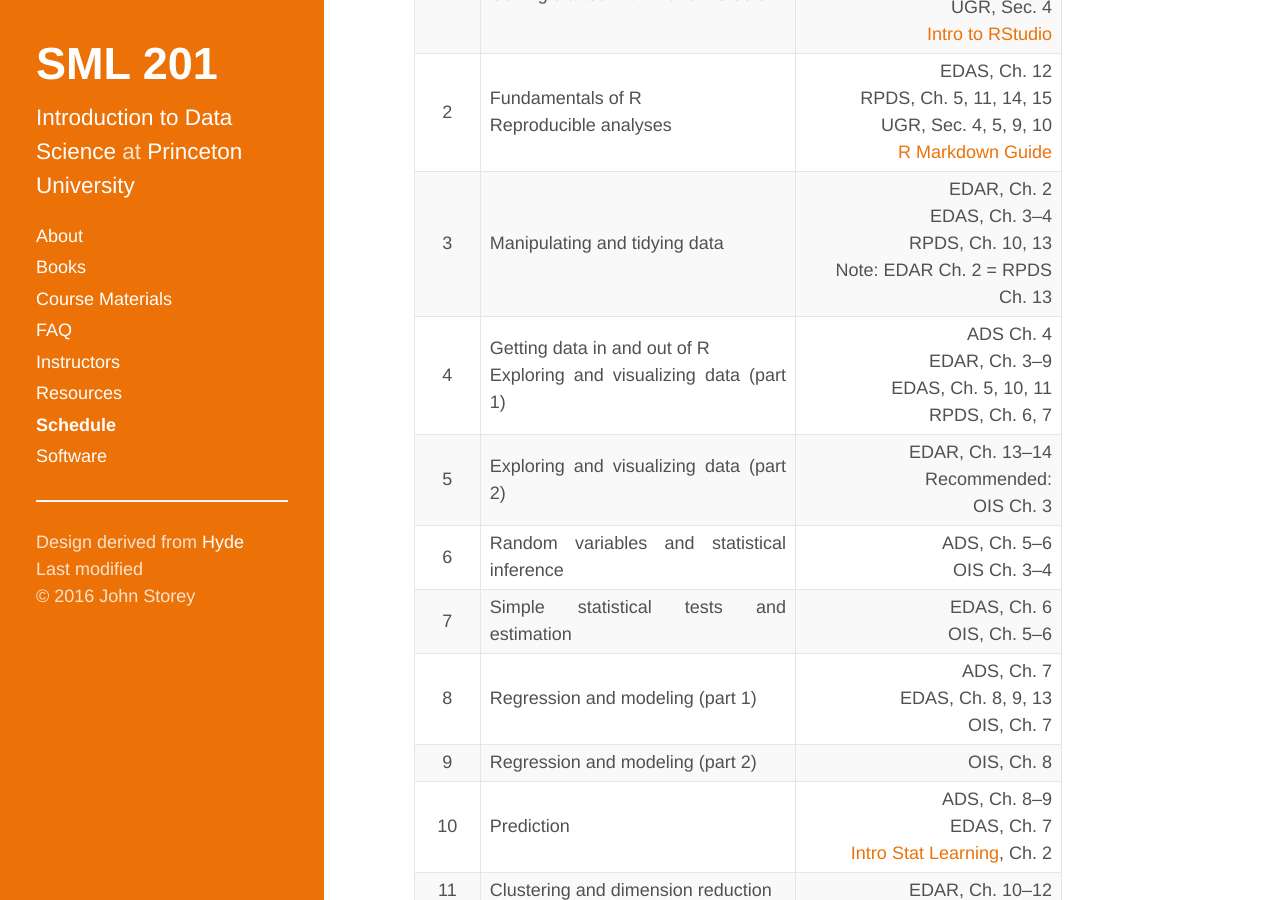
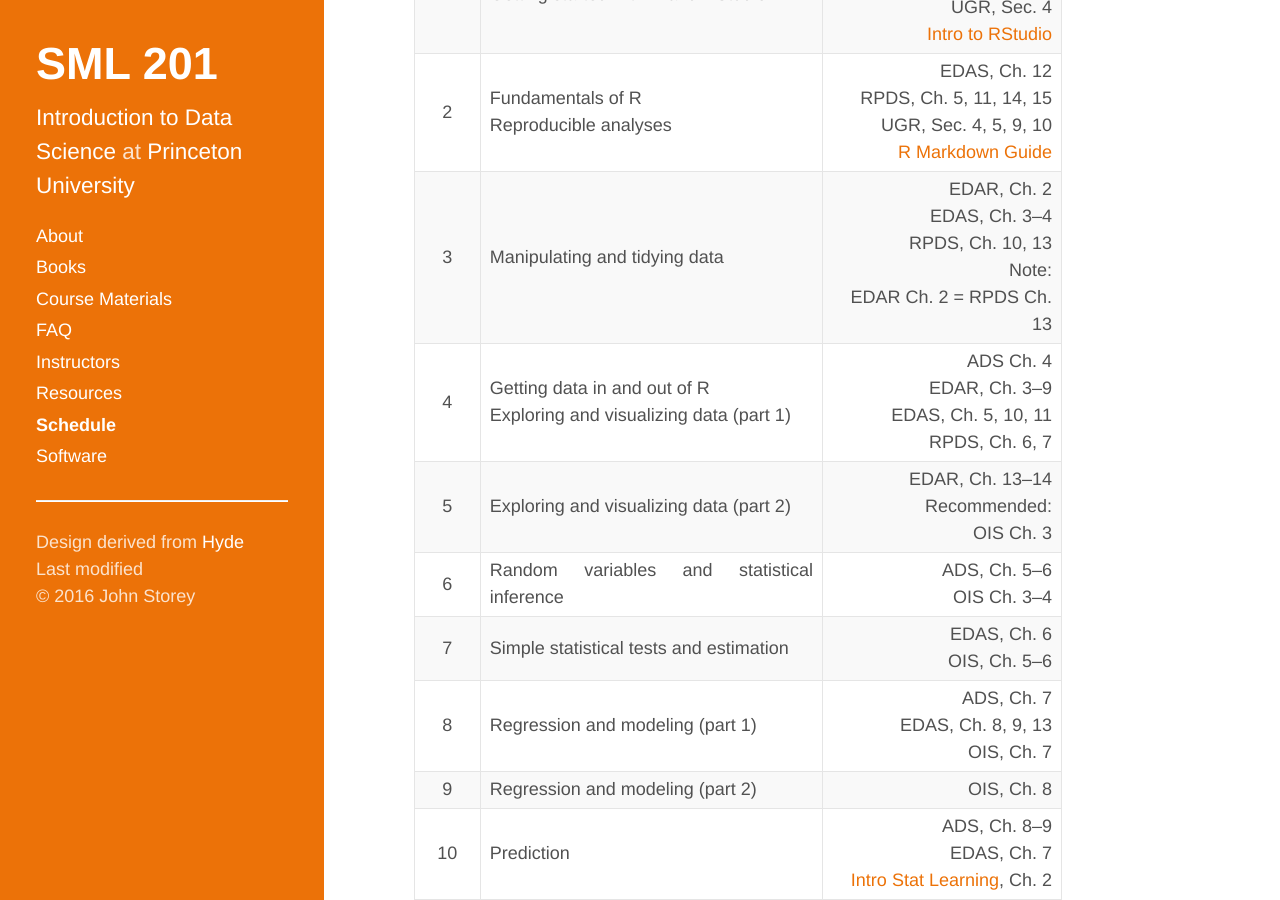
Before and after one commit to SML201/sml201.github.io, a Jekyll site: the page built from schedule.md, in a window 1280 px wide and 900 px high, scrolled down 390 px. Built offline with Jekyll 4.4.1, drawn with Linux system fonts in a browser that asks for light colours.

Commit message:
Minor cosmetic change.

```diff
--- a/schedule.md
+++ b/schedule.md
@@ -13,7 +13,7 @@
 | :----: | -------- | ------: |
 | 1 <a name="week1"></a> | What is Data Science? <br> Getting started with R and RStudio | ADS, Ch. 1--3 <br> EDAS, Ch. 1, 2 <br> RPDS, Ch. 4--5 <br> UGR, Sec. 4 <br> [Intro to RStudio](http://dss.princeton.edu/training/RStudio101.pdf) |
 | 2 | Fundamentals of R <br> Reproducible analyses | EDAS, Ch. 12 <br> RPDS, Ch. 5, 11, 14, 15 <br> UGR, Sec. 4, 5, 9, 10 <br> [R Markdown Guide](http://rmarkdown.rstudio.com)|
-| 3 | Manipulating and tidying data | EDAR, Ch. 2 <br> EDAS, Ch. 3--4 <br> RPDS, Ch. 10, 13 <br> Note: EDAR Ch. 2 = RPDS Ch. 13 |
+| 3 | Manipulating and tidying data | EDAR, Ch. 2 <br> EDAS, Ch. 3--4 <br> RPDS, Ch. 10, 13 <br> Note: <br> EDAR Ch. 2 = RPDS Ch. 13 |
 | 4 | Getting data in and out of R <br> Exploring and visualizing data (part 1) | ADS Ch. 4 <br>  EDAR, Ch. 3--9 <br> EDAS, Ch. 5, 10, 11 <br> RPDS, Ch. 6, 7 |
 | 5 | Exploring and visualizing data (part 2) | EDAR, Ch. 13--14 <br> Recommended: <br> OIS Ch. 3 |
 | 6 | Random variables and statistical inference | ADS, Ch. 5--6 <br> OIS Ch. 3--4|
```
